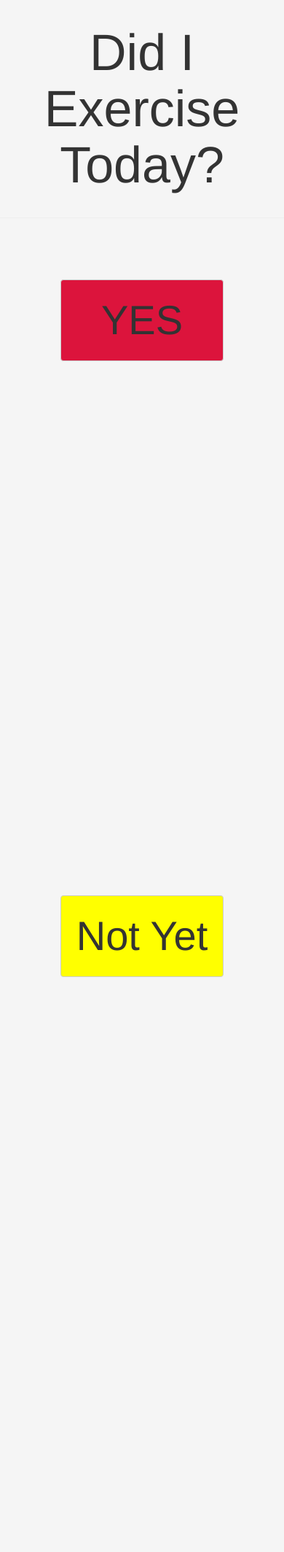
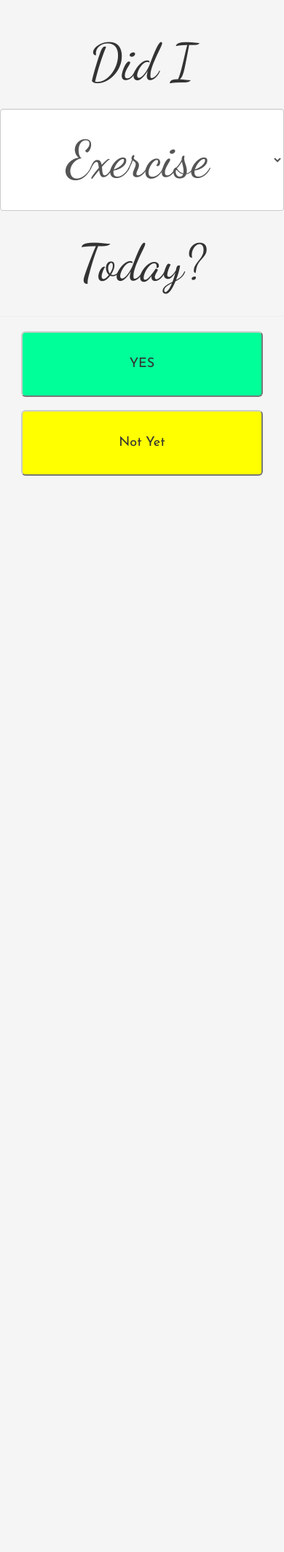
Before and after one commit to arkinjb/diet-exercise, a PHP site: page / in a window 390 px wide. Shown: the whole page at 73% size. After the commit the page ends 652 px from the top, so only its background shows below. Run offline with PHP 8.4, Linux system fonts and the light colour scheme; some libraries are stand-ins or nearby versions.

Commit message:
added form select to header

```diff
--- a/index.html
+++ b/index.html
@@ -2,24 +2,36 @@
 <html lang="en">
 <head>
   <meta charset="UTF-8">
+  <!-- fonts -->
+  <link href='http://fonts.googleapis.com/css?family=Dancing+Script' rel='stylesheet' type='text/css'>
+  <link href='http://fonts.googleapis.com/css?family=Josefin+Sans' rel='stylesheet' type='text/css'>
+
+  <!-- bootstrap and custom styles -->
   <link rel="stylesheet" href="https://maxcdn.bootstrapcdn.com/bootstrap/3.3.6/css/bootstrap.min.css" integrity="sha384-1q8mTJOASx8j1Au+a5WDVnPi2lkFfwwEAa8hDDdjZlpLegxhjVME1fgjWPGmkzs7" crossorigin="anonymous">
-  <link rel="stylesheet" href="styles.css"> <!-- custom styles -->
+  <link rel="stylesheet" href="styles.css">
+
   <title>Did I Exercise Today?</title>
 </head>
 <body>
-  <div class="page-header header-container">
-    <h1 class="header">Did I Exercise Today?</h1>
+  <div class="page-header header-container row form-inline">
+    <div class="col-md-10 col-md-offset-1">
+      <h1 class="header col-md-4 col-xs-12" id="header-start">Did I</h1>
+      <select class="header form-control col-md-4 col-xs-4">
+        <option>Exercise</option>
+        <option>Eat right</option>
+        <option>Enjoy</option>
+      </select>
+      <h1 class="header col-md-4 col-xs-12" id="header-end">Today?</h1>
+    </div>
   </div>
 
-  <div class="row">
-    <div class="buttons-container">
-      <div class="col-md-6 text-center yes-container">
-        <button id="yesbutton" class="button btn btn-default">YES</button>
+  <div class="buttons-container row">
+      <div class="col-md-12 col-xs-12 text-center yes-container">
+        <button id="yesbutton" class="button btn-lg btn-default btn-block">YES</button>
       </div>
-      <div class="col-md-6 text-center notyet-container">
-        <button id="notyetbutton" class="button btn btn-default">Not Yet</button>
+      <div class="col-md-12 col-xs-12 text-center notyet-container">
+        <button id="notyetbutton" class="button btn-lg btn-default btn-block">Not Yet</button>
       </div>
-    </div>
   </div>
 
   <script src="https://ajax.googleapis.com/ajax/libs/jquery/2.1.3/jquery.min.js"></script>
--- a/styles.css
+++ b/styles.css
@@ -10,37 +10,41 @@ body{
   background-color: #F5F5F5;
 }
 
+/*font styles for header and buttons*/
+h1, select.header{
+  font-family: 'Dancing Script', Georgia, Times, serif;
+}
+button{
+  font-family: 'Josefin Sans', Helvetica, Arial, sans-serif;
+}
+
+/*header styles*/
 .header-container{
   margin-top: 1em;
-  margin-bottom: 2em;
 }
 
 .header{
-  text-align: center;
   font-size: 5em;
   padding: .2em;
+  display: inline;
+  text-align: center;
 }
 
-.buttons-container{
-  margin: 4em 0;
+.form-control{
+  height: 2em;
 }
 
-.yes-container{
-  height: 100vh;
+/*button section styles*/
+.buttons-container{
+  margin: 0 1em;
 }
 
-.notyet-container{
-  height: 100vh;
+button{
+  height: 5em;
 }
-
-.button{
-  font-size: 4em;
-  height: 2em;
-  width: 4em;
-}
-
 #yesbutton{
-  background-color: #DC143C;
+  background-color: #00ff99;
+  margin-bottom: 1em;
 }
 
 #notyetbutton{
```
